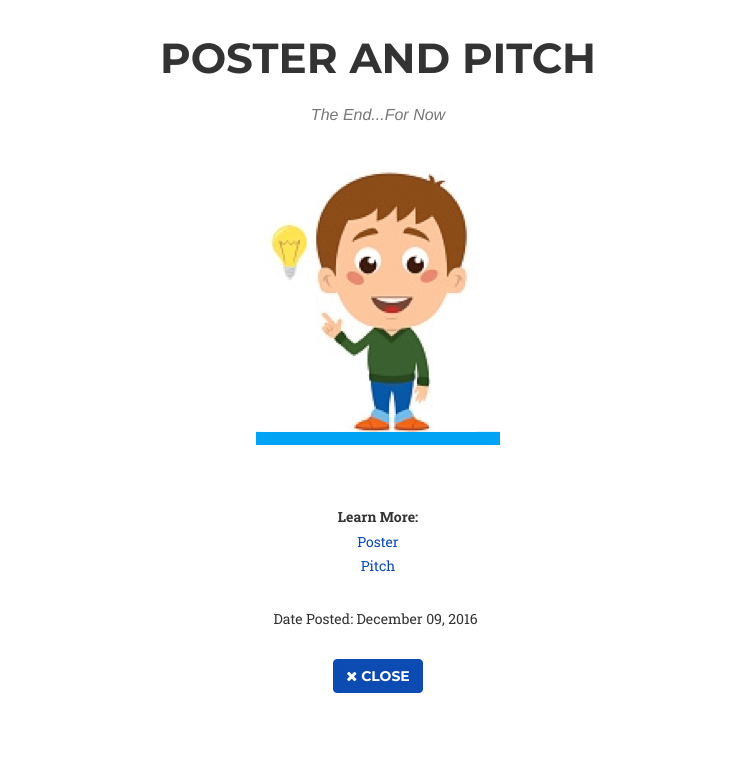
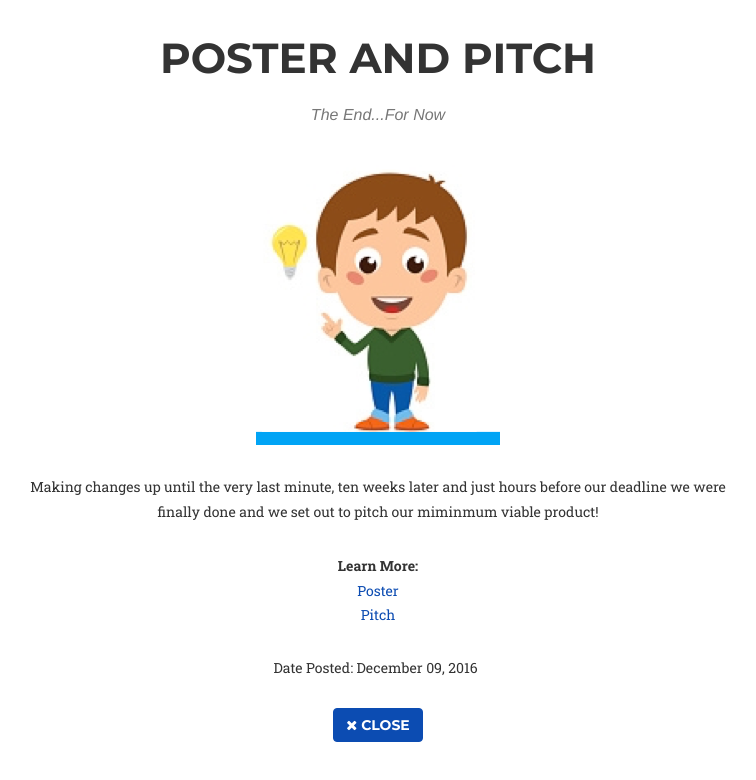
Before and after one commit to svnathan/cs147-website, a plain HTML site: page index.html in a window 1280 px wide. Both pictures are taken after a click on the link "Poster and Pitch". Shown: the part 5419-6199 px from the top of the page, without its empty margins (262-1018 px from the left). Drawn offline with nearby package versions, Linux system fonts and the light colour scheme; a web font is replaced by a local one.

Commit message:
added pitch poster text

```diff
--- a/index.html
+++ b/index.html
@@ -822,7 +822,6 @@
                                     </div>
                                 </div>
                                 <p>Drawing from everything we had learned in our needfinding interviews, usability testing and the feedback from our expert evaluators we went to work creating the final iteration of the meetchewthere prototype.  The result was a hi-fi rendering of an ios mobile app.</p>
-                                <p>Check Back For More Details</p>
                                 <p>
                                     <strong>Learn More:</strong><br><a href="documents/Hi-Fi Milestone.pptx">Hi-Fi Milestone Presentation(pptx)</a><br><a href="documents/Hi-Fi Milestone.pdf">Hi-Fi Milestone Presentation(pdf)</a><br>Hi-Fi Report - coming soon <!--a href="documents/Hi-Fidelity Report.pdf">Hi-Fi Report</a--></p>
                                 <ul class="list-inline">
@@ -859,7 +858,7 @@
                                         <img class="img-responsive img-centered" src="img/guy1.png" alt="">
                                     </div>
                                 </div>
-                                <p></p>
+                                <p>Making changes up until the very last minute, ten weeks later and just hours before our deadline we were finally done and we set out to pitch our miminmum viable product!</p>
                                 <p>
                                     <strong>Learn More:</strong><br><a href="documents/Poster.png">Poster</a><br><a href="documents/Slide.png">Pitch</a></p>
                                 <ul class="list-inline">
```
